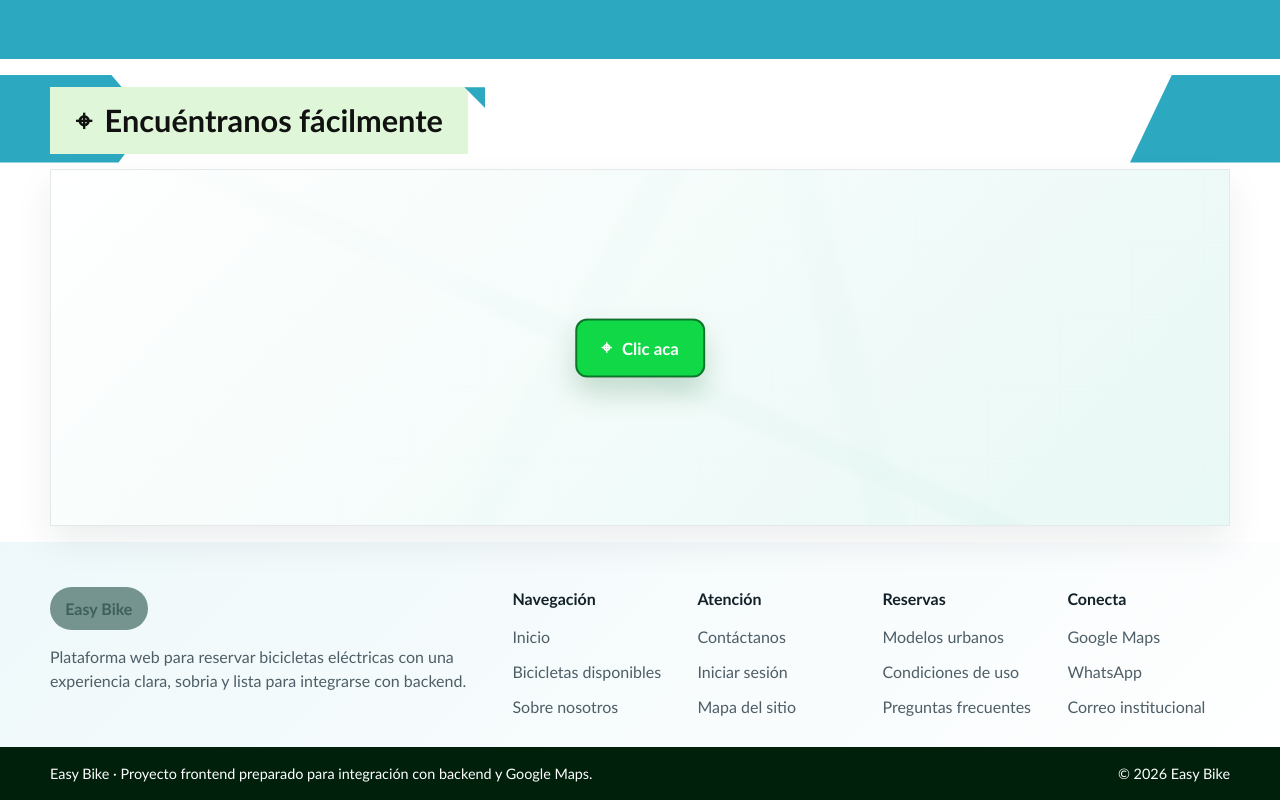
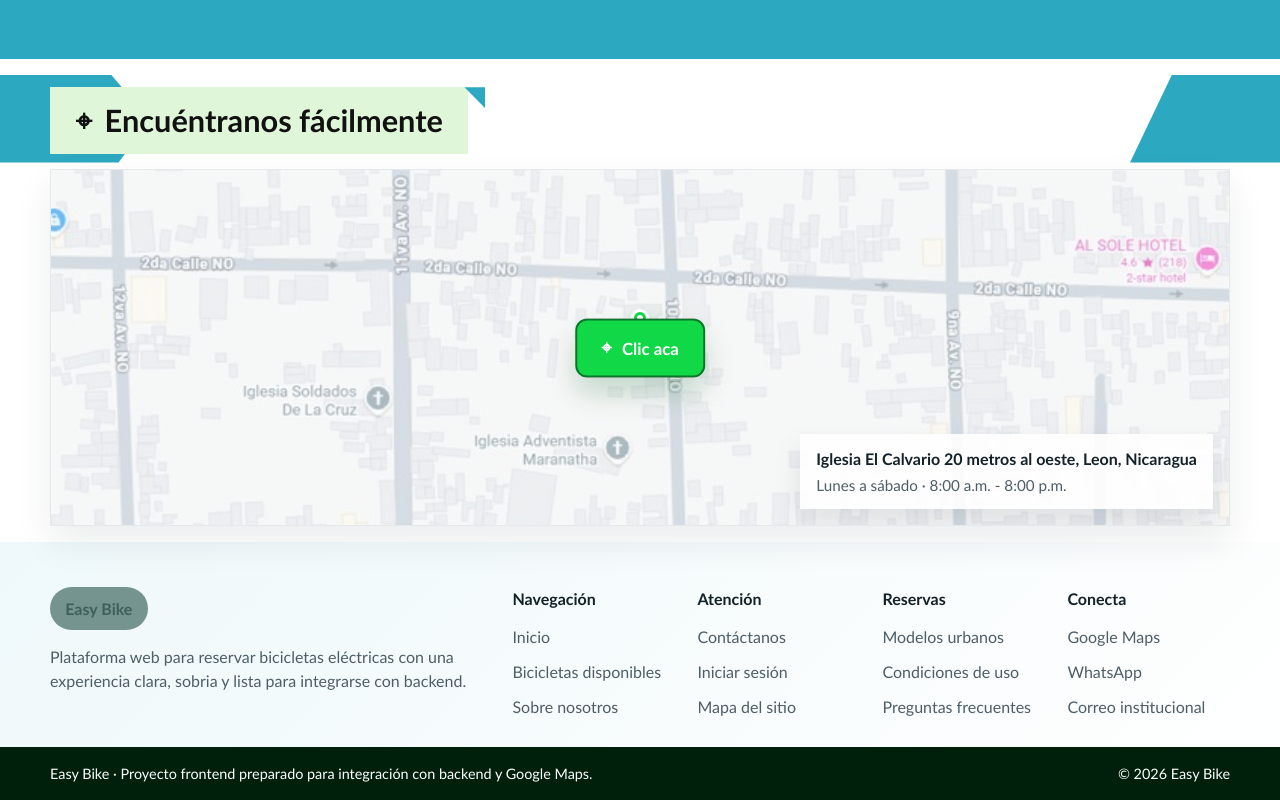
Before and after one commit to dougc0de/Easy-Bike, a Vue app in the folder frontend/: page /#/inicio in a window 1280 px wide. Shown: the part 2238-3038 px from the top of the page. Built offline with nearby package versions, Linux system fonts and the light colour scheme; no server answers; the HTML template or start-up script is replaced by a standard one.

Commit message:
Opcion de mapa agregada

```diff
--- a/frontend/src/components/MapSection.vue
+++ b/frontend/src/components/MapSection.vue
@@ -42,10 +42,15 @@ defineProps<{
           <div class="map-section__placeholder-point" />
         </div>
 
-        <a class="map-section__cta" :href="location.externalUrl" target="_blank" rel="noreferrer">
+        <a class="map-section__cta" :href="location.externalUrl" :title="location.ctaLabel" target="_blank" rel="noreferrer">
           <span class="map-section__cta-icon">⌖</span>
           <span>Clic aca</span>
         </a>
+
+        <div class="map-section__info">
+          <strong>{{ location.address }}</strong>
+          <span>{{ location.schedule }}</span>
+        </div>
       </div>
     </div>
   </section>
@@ -137,27 +142,43 @@ defineProps<{
 }
 
 .map-section__placeholder {
+  position: relative;
   min-height: 355px;
-  background:
-    radial-gradient(circle at 50% 44%, rgba(53, 213, 189, 0.88) 0 5px, transparent 6px),
-    linear-gradient(134deg, rgba(255, 255, 255, 0.96), rgba(230, 248, 244, 0.88)),
-    linear-gradient(90deg, rgba(53, 175, 159, 0.12) 1px, transparent 1px),
-    linear-gradient(rgba(53, 175, 159, 0.12) 1px, transparent 1px),
-    linear-gradient(24deg, transparent 46%, rgba(87, 178, 168, 0.28) 47%, rgba(87, 178, 168, 0.28) 49%, transparent 50%),
-    linear-gradient(118deg, transparent 43%, rgba(87, 178, 168, 0.2) 44%, rgba(87, 178, 168, 0.2) 46%, transparent 47%),
-    linear-gradient(76deg, transparent 64%, rgba(87, 178, 168, 0.18) 65%, rgba(87, 178, 168, 0.18) 67%, transparent 68%);
-  background-size: auto, auto, 72px 72px, 72px 72px, auto, auto, auto;
+  background: #f7fbfb;
+}
+
+.map-section__placeholder::before {
+  content: '';
+  position: absolute;
+  inset: 0;
+  background: url('/images/map.jpg') center / cover no-repeat;
+  opacity: 0.6;
 }
 
 .map-section__placeholder-point {
   position: absolute;
-  top: 44%;
+  top: 39%;
   left: 50%;
-  width: 10px;
-  height: 10px;
+  z-index: 1;
+  width: 18px;
+  height: 18px;
+  border-radius: 50% 50% 50% 0;
+  background: #10d847;
+  border: 3px solid #fff;
+  box-shadow: 0 10px 24px rgba(16, 216, 71, 0.24);
+  transform: translateX(-50%) rotate(-45deg);
+}
+
+.map-section__placeholder-point::after {
+  content: '';
+  position: absolute;
+  top: 50%;
+  left: 50%;
+  width: 6px;
+  height: 6px;
   border-radius: 50%;
-  background: #23d4a9;
-  transform: translateX(-50%);
+  background: #fff;
+  transform: translate(-50%, -50%) rotate(45deg);
 }
 
 .map-section__cta {
@@ -181,6 +202,30 @@ defineProps<{
 
 .map-section__cta-icon {
   font-size: 1.15rem;
+}
+
+.map-section__info {
+  position: absolute;
+  right: 1rem;
+  bottom: 1rem;
+  z-index: 2;
+  display: grid;
+  gap: 0.2rem;
+  max-width: min(38rem, calc(100% - 2rem));
+  padding: 0.8rem 1rem;
+  background: rgba(255, 255, 255, 0.9);
+  color: #132129;
+  box-shadow: 0 14px 28px rgba(19, 33, 41, 0.1);
+}
+
+.map-section__info strong,
+.map-section__info span {
+  margin: 0;
+}
+
+.map-section__info span {
+  color: var(--ink-soft);
+  font-size: 0.95rem;
 }
 
 @media (max-width: 760px) {
@@ -209,5 +254,20 @@ defineProps<{
   .map-section__cta {
     padding-inline: 1.2rem;
   }
+
+  .map-section__info {
+    right: 0.6rem;
+    bottom: 0.6rem;
+    max-width: calc(100% - 1.2rem);
+    padding: 0.7rem 0.8rem;
+  }
+
+  .map-section__info strong {
+    font-size: 0.95rem;
+  }
+
+  .map-section__info span {
+    font-size: 0.85rem;
+  }
 }
 </style>
--- a/frontend/src/data/siteContent.ts
+++ b/frontend/src/data/siteContent.ts
@@ -115,10 +115,10 @@ export const locationConfig: LocationConfig = {
   title: 'Encuéntranos fácilmente',
   subtitle:
     'Este bloque ya queda listo para insertar Google Maps desde frontend cuando backend entregue la URL o configuración final.',
-  address: 'Av. Principal 245, zona céntrica, referencia frente al parque principal.',
+  address: 'Iglesia El Calvario 20 metros al oeste, Leon, Nicaragua',
   schedule: 'Lunes a sábado · 8:00 a.m. - 8:00 p.m.',
   ctaLabel: 'Abrir en Google Maps',
-  externalUrl: 'https://www.google.com/maps',
+  externalUrl: 'https://www.google.com/maps/search/?api=1&query=Iglesia%20El%20Calvario%2020%20metros%20al%20oeste%2C%20Leon%2C%20Nicaragua',
   imageUrl: '',
   embedUrl: '',
 }
@@ -151,7 +151,10 @@ export const footerColumns: FooterColumn[] = [
   {
     title: 'Conecta',
     links: [
-      { label: 'Google Maps', href: 'https://www.google.com/maps' },
+      {
+        label: 'Google Maps',
+        href: 'https://www.google.com/maps/search/?api=1&query=Iglesia%20El%20Calvario%2020%20metros%20al%20oeste%2C%20Leon%2C%20Nicaragua',
+      },
       { label: 'WhatsApp', href: 'https://wa.me/' },
       { label: 'Correo institucional', href: 'mailto:hola@easybike.com' },
     ],
```
Also changed, not shown: frontend/public/images/google-maps-placeholder.svg (added), frontend/public/images/map.jpg (added).
